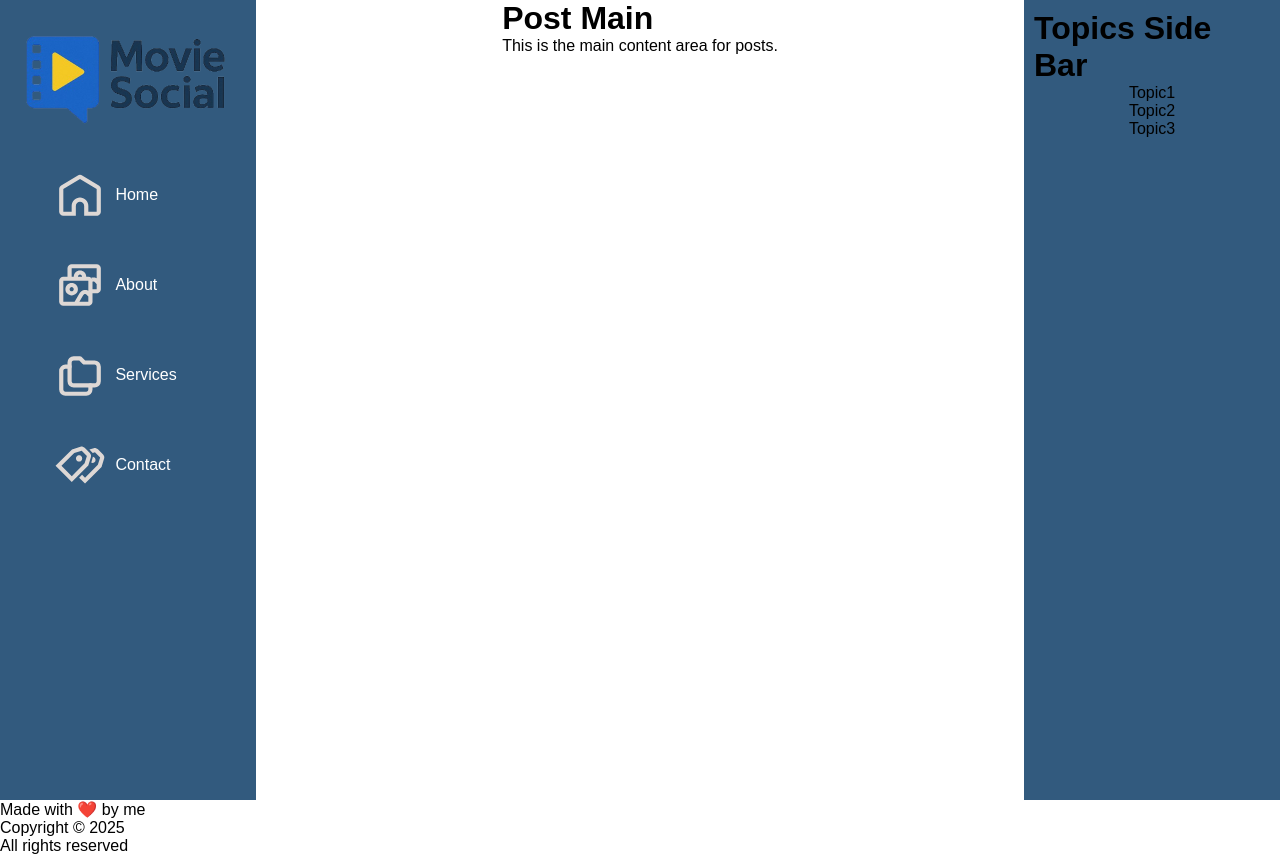
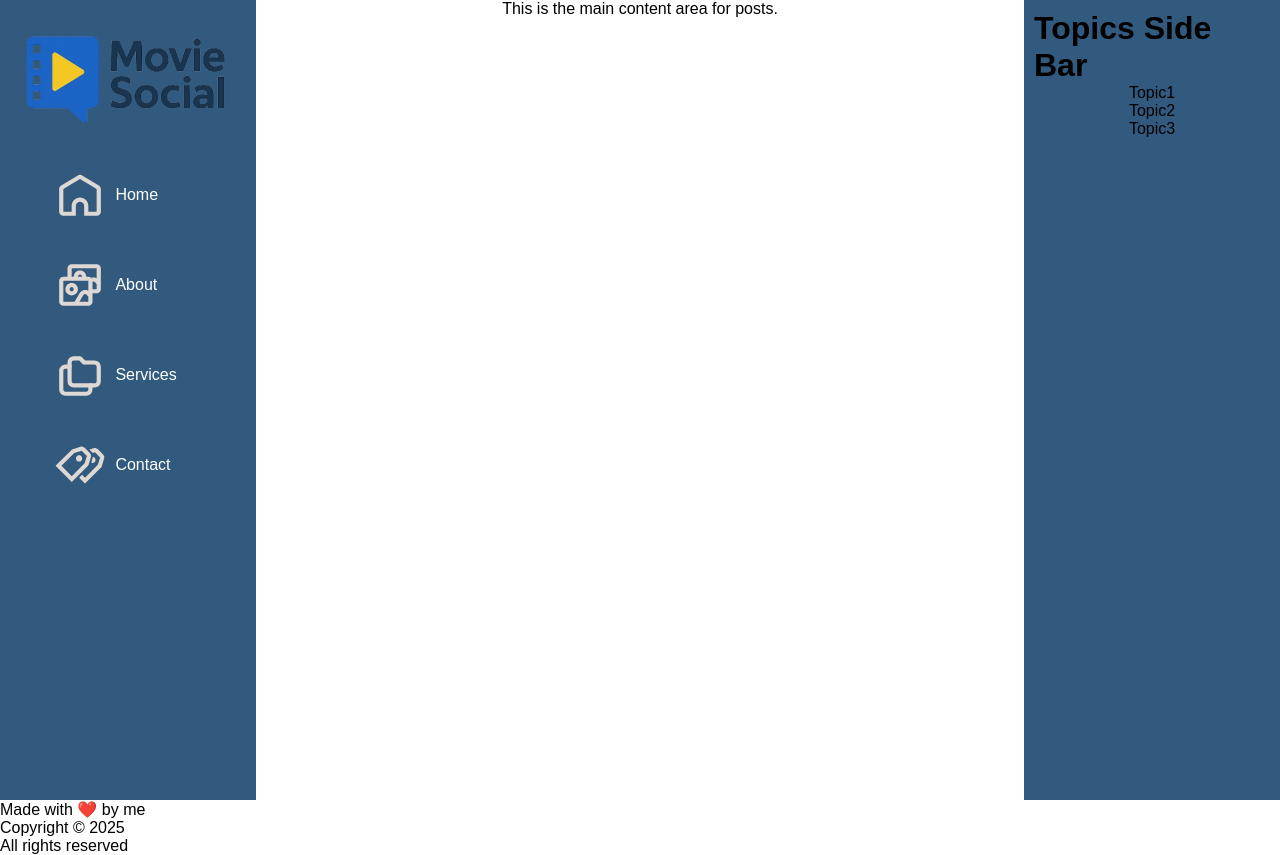
Before and after one commit to gabriel-guilherme/movie-social-web1, a React (Create React App) app in the folder frontend/: page /Home in a window 1280 px wide. Built offline with nearby package versions, Linux system fonts and the light colour scheme.

Commit message:
layouts(auth e main) implementados nas rotas

```diff
--- a/frontend/src/App.js
+++ b/frontend/src/App.js
@@ -1,31 +1,9 @@
-
-//import './App.css';
-import React from "react";
+// App.jsx
+import React from 'react';
 import AppRoutes from './routes';
-import Footer from "./components/Footer/index";
-import NavSideBar from "./components/NavSideBar/index";
-import TopicSideBar from "./components/TopicSideBar/index";
-import { useLocation } from 'react-router-dom';
-
-import './app.css';
-
-
 
 function App() {
-  const location = useLocation();
-  const isAuthPage = location.pathname === '/Login' || location.pathname === '/Register';
-
-  return (
-    <>
-    <div id="header"></div>
-      <div id="content">
-        {!isAuthPage && <NavSideBar />}
-        <AppRoutes />
-        {!isAuthPage && <TopicSideBar />}
-      </div>
-    <Footer />
-    </>
-  );
+  return <AppRoutes />;
 }
 
 export default App;
--- a/frontend/src/components/PostMain/index.js
+++ b/frontend/src/components/PostMain/index.js
@@ -3,10 +3,7 @@ import './index.css';
 
 export default function PostMain() {
     return (
-        <div className="post-main">
-            <div className="post-main-header">
-                <h1>Post Main</h1>
-            </div>
+        <div id="post-main">
             <div className="post-main-content">
                 <p>This is the main content area for posts.</p>
             </div>
--- /dev/null
+++ b/frontend/src/layouts/AuthLayout/index.js
@@ -0,0 +1,9 @@
+// layouts/AuthLayout.jsx
+import React from 'react';
+import { Outlet } from 'react-router-dom';
+
+export default function AuthLayout() {
+  return (
+      <Outlet />
+  );
+}
--- /dev/null
+++ b/frontend/src/layouts/MainLayout/index.js
@@ -0,0 +1,23 @@
+import React from 'react';
+import { Outlet } from 'react-router-dom';
+import NavSideBar from '../../components/NavSideBar';
+import TopicSideBar from '../../components/TopicSideBar';
+import Footer from '../../components/Footer';
+
+import './index.css';
+
+export default function MainLayout() {
+  return (
+    <>
+      <div id="content">
+        <NavSideBar />
+
+          <Outlet />
+
+        <TopicSideBar />
+      </div>
+
+      <Footer />
+    </>
+  );
+}
--- a/frontend/src/routes.js
+++ b/frontend/src/routes.js
@@ -1,5 +1,10 @@
+// routes.jsx
 import React from 'react';
 import { Routes, Route } from 'react-router-dom';
+
+import MainLayout from './layouts/MainLayout';
+import AuthLayout from './layouts/AuthLayout';
+
 import Home from './pages/Home';
 import Login from './pages/Login';
 import Register from './pages/Register';
@@ -7,9 +12,17 @@ import Register from './pages/Register';
 const AppRoutes = () => {
   return (
     <Routes>
-      <Route path="/Home" element={<Home />} />
-      <Route path='/Login' element={<Login />}/>
-      <Route path='/Register' element={<Register />}/>
+      <Route element={<MainLayout />}>
+        <Route path="/home" element={<Home />} />
+      </Route>
+
+
+      <Route element={<AuthLayout />}>
+        <Route path="/login" element={<Login />} />
+        <Route path="/register" element={<Register />} />
+      </Route>
+
+
       <Route path="*" element={<h1>404 - Página não encontrada</h1>} />
     </Routes>
   );
```
Also changed, not shown: frontend/src/layouts/AuthLayout/index.css (added), frontend/src/layouts/MainLayout/index.css (renamed from frontend/src/app.css), 1 other file (tests, documents, lock files or other folders).
